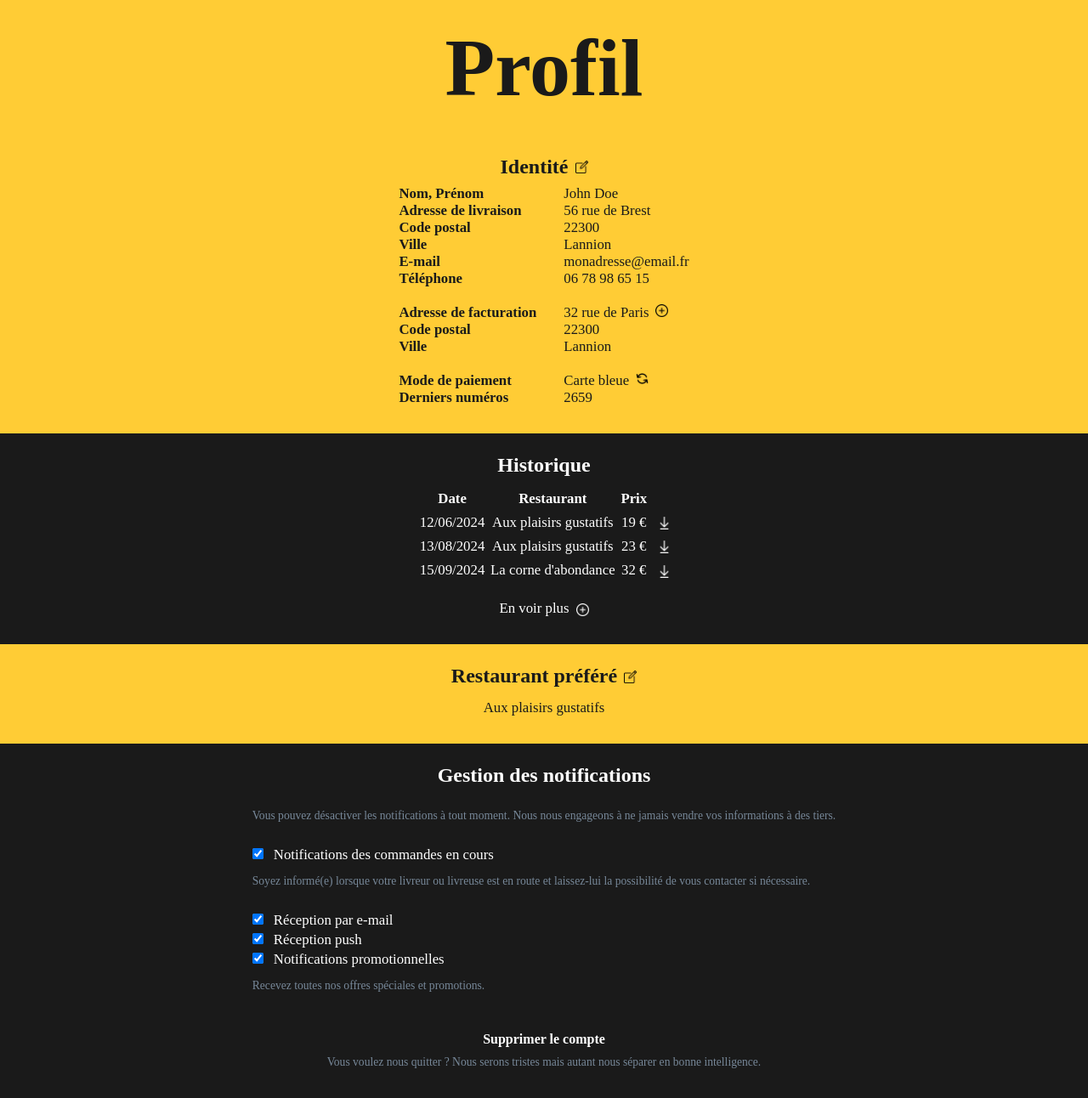
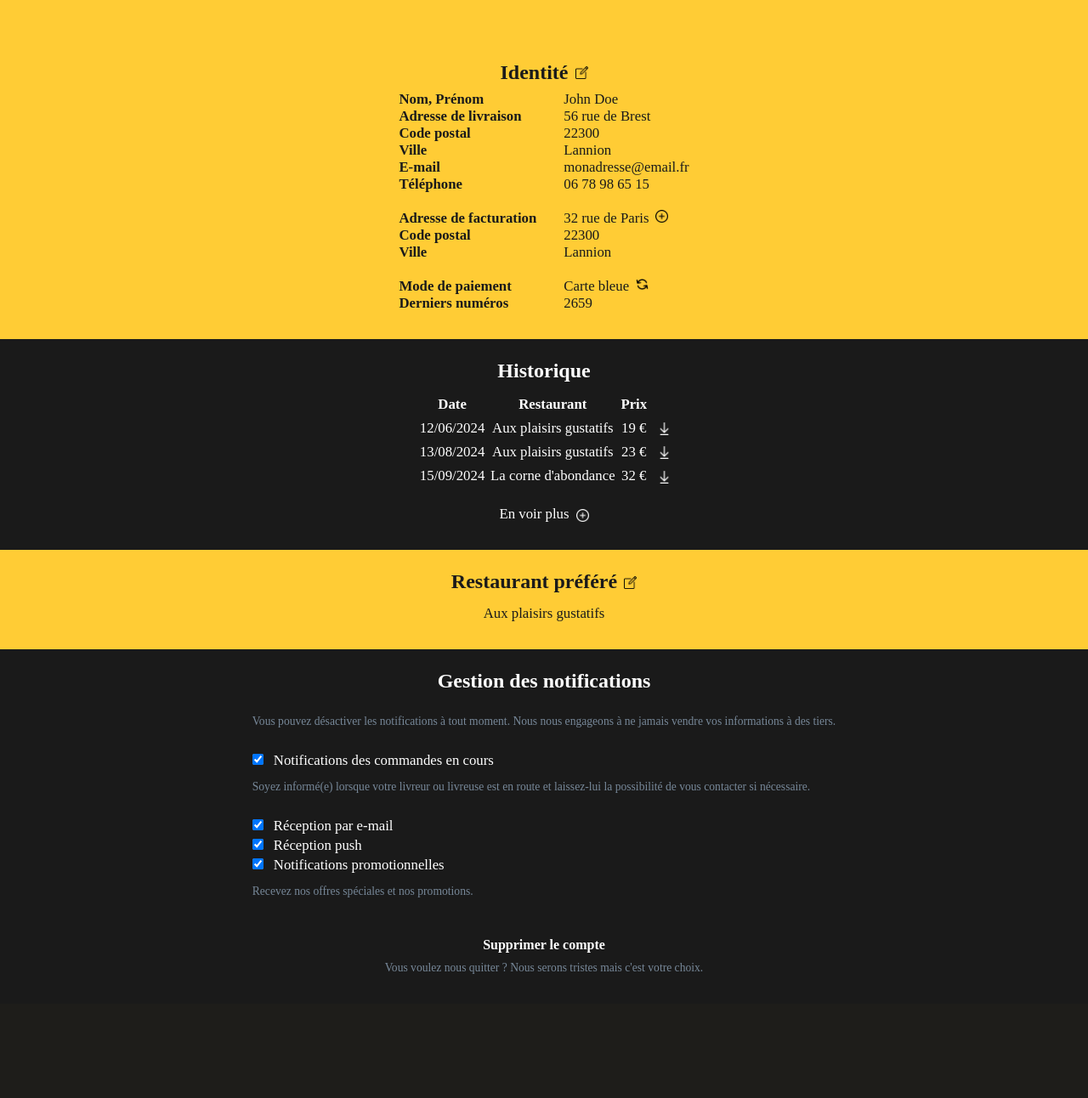
Before and after one commit to tomSample/projet_bts_sio, a PHP site: page /clients.html in a window 1280 px wide. Shown: the whole page at 85% size. After the commit the page ends 1146 px from the top, so only its background shows below. Run offline with PHP 8.4, Linux system fonts and the light colour scheme; lists and menus that the app fills with data are empty.

Commit message:
Modification textes supprimer et notifications et invisibilisation h1

```diff
--- a/clients.html
+++ b/clients.html
@@ -1,4 +1,4 @@
-<html lang="fr"></html>
+<html lang="fr">
 <head>
     <meta charset="UTF-8">
     <meta name="viewport" content="width=device-width, initial-scale=1.0">
@@ -28,7 +28,7 @@
     <section id="profile" class="fields">
         <div class="container" id="page__title">
             <div class="section-header">
-                <h1>Profil</h1>
+                <h1 class="invisible">Profil</h1>
             </div>
         </div>
         <div class="container" id="identity">
@@ -123,12 +123,12 @@
                 <label for= "push">Réception push</label><br>
                 <input type="checkbox" id="publicity" names="publicity" checked>
                 <label for= "publicity">Notifications promotionnelles</label><br>
-                <p>Recevez toutes nos offres spéciales et promotions.
+                <p>Recevez nos offres spéciales et nos promotions.
                 </p><br>
 
                 <br>
                 <h4>Supprimer le compte</h4>
-                <p class="delete">Vous voulez nous quitter ? Nous serons tristes mais autant nous séparer en bonne intelligence.
+                <p class="delete">Vous voulez nous quitter ? Nous serons tristes mais c'est votre choix.
                 </p>
             </div>
         </div>
@@ -152,3 +152,5 @@
     <a href="https://www.flaticon.com/free-icons/modify" title="modify icons">Modify icons created by Freepik - Flaticon</a>
     <a href="https://www.flaticon.com/free-icons/plus" title="plus icons">Plus icons created by dmitri13 - Flaticon</a>
     <a href="https://www.flaticon.com/free-icons/user-interface" title="user interface icons">User interface icons created by QudaDesign - Flaticon</a> -->
+
+</html>
--- a/styles/styles.css
+++ b/styles/styles.css
@@ -20,6 +20,12 @@ h1 {
     font-size: 6rem;
 }
 
+.invisible {
+    display: none;
+    font-size: 1rem;
+    padding: 0;
+    margin: 0;
+}
 
 
 /* =======header======= */
@@ -264,6 +270,11 @@ footer a {
     padding-top: 0.1rem;
 }
 
+#setup {
+    padding-left: 1rem;
+    padding-right: 1rem;
+}
+
 #setup h2 {
     padding-bottom: 1rem;
 }
```
